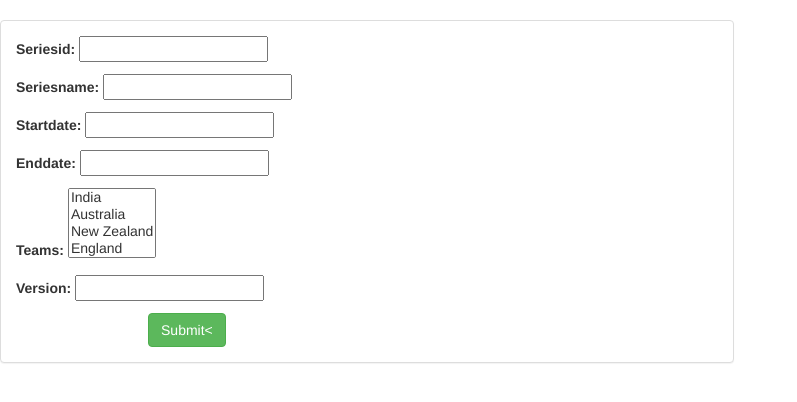
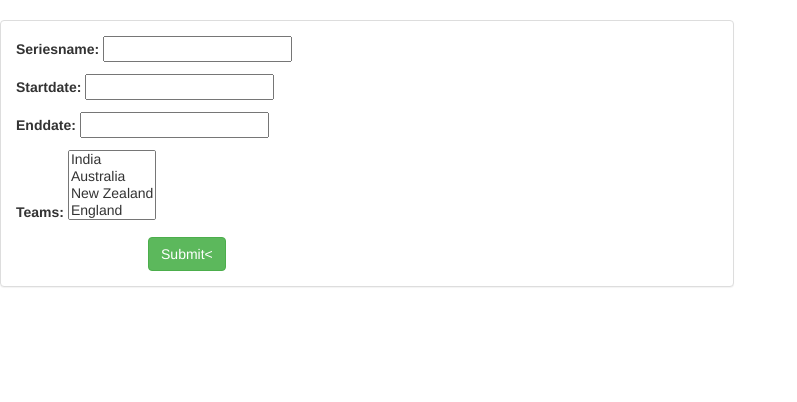
Before and after one commit to HimanshuDubara/DBMS2, a Django app: page /teams/series/add/ in a window 1280 px wide. Shown: the part 52-454 px from the top of the page, without its empty margins (0-797 px from the left). Run offline with Django 3.2, Linux system fonts and the light colour scheme; data comes from the database, SQL or seed files in the repository; parts of the project's set-up code (start-up, migrations or seed data) failed here and were passed over; some libraries are stand-ins or nearby versions; some web fonts are replaced.

Commit message:
new update

```diff
--- a/cricksite/teams/forms.py
+++ b/cricksite/teams/forms.py
@@ -3,8 +3,6 @@ from .models import Teams, Player, Series, Match
 
 
 class TeamForm(forms.ModelForm):
-    version = forms.IntegerField(required=False)
-
     class Meta:
         model = Teams
         fields = [
@@ -13,15 +11,8 @@ class TeamForm(forms.ModelForm):
             'TeamRank'
         ]
 
-    def savemt(self, *args, **kwargs):
-        if self.version != Teams.objects.get(TeamID=self.pk).version:
-            raise Http404('Ooops!!!! Concurrency Issues, Try Again')
-        super(Teams, self).save(*args, **kwargs)
-
 
 class PlayerForm(forms.ModelForm):
-    version = forms.IntegerField(required=False)
-
     class Meta:
         model = Player
         fields = [
@@ -34,24 +25,16 @@ class PlayerForm(forms.ModelForm):
         ]
 
 
-    def savemp(self, *args, **kwargs):
-        if self.version != Player.objects.get(PID=self.pk).version:
-            raise Http404('Ooops!!!! Concurrency Issues, Try Again')
-        super(Player, self).save(*args, **kwargs)
-
-
 class SeriesForm(forms.ModelForm):
-    SeriesID = forms.IntegerField()
     SeriesName = forms.CharField()
     StartDate = forms.DateField()
     EndDate = forms.DateField()
     Teams = forms.ModelMultipleChoiceField(queryset=Teams.objects.all())
-    version = forms.IntegerField(required=False)
 
     class Meta:
         model = Series
         fields = [
-            'SeriesID',
+
             'SeriesName',
             'StartDate',
             'EndDate',
@@ -59,17 +42,10 @@ class SeriesForm(forms.ModelForm):
         ]
 
 
-    def savems(self, *args, **kwargs):
-        if self.version != Series.objects.get(SeriesID=self.pk).version:
-            raise Http404('Ooops!!!! Concurrency Issues, Try Again')
-        super(Series, self).save(*args, **kwargs)
-
-
 class MatchForm(forms.ModelForm):
     SeriesID = forms.ModelChoiceField(queryset=Series.objects.all())
     MatchID = forms.IntegerField()
     Teams = forms.ModelMultipleChoiceField(queryset=Teams.objects.all())
-    version = forms.IntegerField(required=False)
 
     class Meta:
         model = Match
@@ -78,8 +54,3 @@ class MatchForm(forms.ModelForm):
             'MatchID',
             'Teams'
         ]
-
-
-    def savemm(self, *args, **kwargs):
-        if self.version != Match.objects.get(MatchID=self.pk).version:
-            raise Http404('Ooops!!!! Concurrency Issues, Try Again')
--- a/cricksite/teams/models.py
+++ b/cricksite/teams/models.py
@@ -1,4 +1,5 @@
 from django.db import models
+from datetime import datetime
 from django.urls import reverse
 from concurrency.fields import IntegerVersionField
 from django.http import Http404
@@ -9,7 +10,6 @@ class Teams(models.Model):
     TeamID = models.IntegerField(primary_key=True)
     TeamName = models.CharField(max_length=50)
     TeamRank = models.IntegerField()
-    version = IntegerVersionField()
 
     def __str__(self):
         return self.TeamName
@@ -21,29 +21,25 @@ class Player(models.Model):
     PName = models.CharField(max_length=100)
     PAge = models.IntegerField()
     PType = models.CharField(max_length=150)
-    version = IntegerVersionField()
 
     def __str__(self):
         return self.PName
 
 
 class Series(models.Model):
-    SeriesID: models.IntegerField(primary_key=True)
-    SeriesName: models.CharField(max_length=100)
-    StartDate: models.DateField()
-    EndDate: models.DateField()
-    Teams: models.ManyToManyField(Teams)
-    version = IntegerVersionField()
+    SeriesName = models.CharField(max_length=100)
+    StartDate = models.DateField(default=datetime.now, blank=True)
+    EndDate = models.DateField(default=datetime.now, blank=True)
+    Teams = models.ManyToManyField(Teams)
 
     def __str__(self):
-        return self.SeriesID
+        return self.SeriesName
 
 
 class Match(models.Model):
-    SeriesID: models.ForeignKey(Series, on_delete=models.CASCADE)
-    MatchID: models.IntegerField(primary_key=True)
-    Teams: models.ManyToManyField(Teams)
-    version = IntegerVersionField()
+    Series_id = models.ForeignKey(Series, on_delete=models.CASCADE)
+    MatchID = models.IntegerField(primary_key=True)
+    Teams = models.ManyToManyField(Teams)
 
     def __str__(self):
         return self.MatchID
--- a/cricksite/teams/templates/teams/search_result.html
+++ b/cricksite/teams/templates/teams/search_result.html
@@ -44,7 +44,7 @@
     <h3>Series</h3>
     <ul>
         {% for s1 in s%}
-            <li><a href="url 'teams:series_details' s1.SeriesID ">{{s1.SeriesName}}</a></li>
+            <li><a href="url 'teams:series_details' s1.pk ">{{s1.SeriesName}}</a></li>
         {% endfor %}
     </ul>
 </body>
--- a/cricksite/teams/templates/teams/series_details.html
+++ b/cricksite/teams/templates/teams/series_details.html
@@ -11,7 +11,6 @@
 <h1> Series Details</h1>
 
 <h2>{{ser.SeriesName}}</h2>
-<h3>Series ID: {{ser.SeriesID}}</h3>
 <h3>Start Date: {{ser.StartDate}}</h3>
 <h3>End Date: {{ser.EndDate}}</h3>
 <h3> Participating Teams</h3>>
@@ -21,7 +20,7 @@
     {% endfor %}
 </ul>
 <br>
-<a href="/series/{{ser.SeriesID}}/matches/">Click to view Series Fixtures</a>
+<a href="/series/{{ser.pk}}/matches/">Click to view Series Fixtures</a>
 <br>
 <!...Delete....!>
 <form action="{% url 'series:Series-Delete' ser.pk%}" method="post" >
--- a/cricksite/teams/templates/teams/series_index.html
+++ b/cricksite/teams/templates/teams/series_index.html
@@ -3,7 +3,7 @@
 {% block body%}
 <h1> This is the Series Homepage</h1>
 {% for s in all_series %}
-<li><a href="/series/{{ s.SeriesID }}/">{{ s.SeriesID}}</a></li><br>
+<li><a href="/series/{{ s.pk }}/">{{ s.SeriesID}}</a></li><br>
 
 {% endfor %}
 {% endblock %}
--- a/cricksite/teams/views.py
+++ b/cricksite/teams/views.py
@@ -65,7 +65,7 @@ def series_details(request, seriesID):
 
 def matches(request, seriesID):
     try:
-        ml: object = Match.objects.filter(SeriesID_id=seriesID).order_by('MatchID')
+        ml: object = Match.objects.filter(Series_id=seriesID).order_by('MatchID')
     except Series.DoesNotExist:
         raise Http404("No Registered Matches in the Series")
     return render(request, 'teams/retmatches.html', {'ml': ml})
@@ -82,7 +82,7 @@ def SeriesCreate(request):
 
 
 def SeriesUpdate(request, pk1):
-    a = get_object_or_404(Series, SeriesID=pk1)
+    a = get_object_or_404(Series, pk=pk1)
     form = SeriesForm(request.POST or None, instance=a)
     if form.is_valid():
         form.savems()
@@ -195,27 +195,3 @@ def playerdelete(request, pid):
         return render(request, 'series1/match_confirm_delete.html', )
     else:
         raise Http404(" Sorry, we could not delete the given team")
-
-
-def savems(self, *args, **kwargs):
-    if self.version != Series.objects.get(SeriesID=self.pk).version:
-        raise Http404('Ooops!!!! Concurrency Issues, Try Again')
-    super(Series, self).save(*args, **kwargs)
-
-
-def savemm(self, *args, **kwargs):
-    if self.version != Match.objects.get(MatchID=self.pk).version:
-        raise Http404('Ooops!!!! Concurrency Issues, Try Again')
-    super(Match, self).save(*args, **kwargs)
-
-
-def savemp(self, *args, **kwargs):
-    if self.version != Player.objects.get(PID=self.pk).version:
-        raise Http404('Ooops!!!! Concurrency Issues, Try Again')
-    super(Player, self).save(*args, **kwargs)
-
-
-def savemt(self, *args, **kwargs):
-    if self.version != Teams.objects.get(TeamID=self.pk).version:
-        raise Http404('Ooops!!!! Concurrency Issues, Try Again')
-    super(Teams, self).save(*args, **kwargs)
```
Also changed, not shown: cricksite/teams/migrations/0001_initial.py, cricksite/teams/migrations/0002_auto_20200602_1852.py (added).
